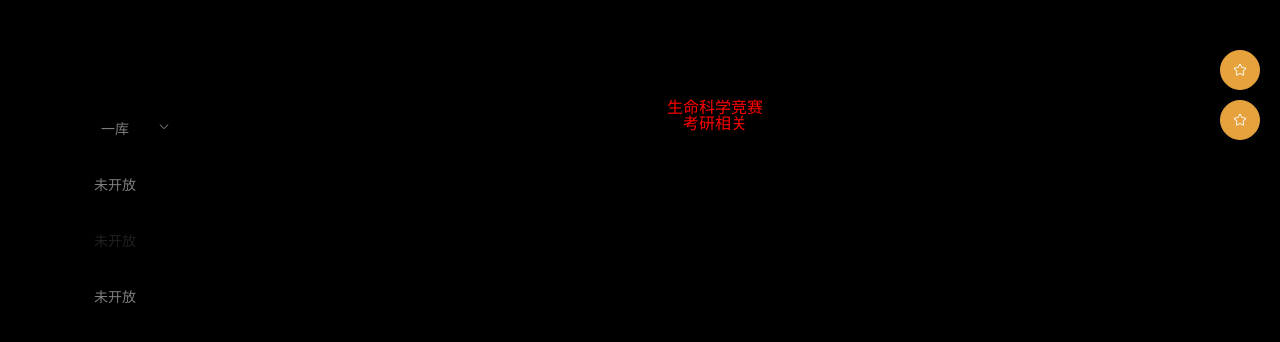
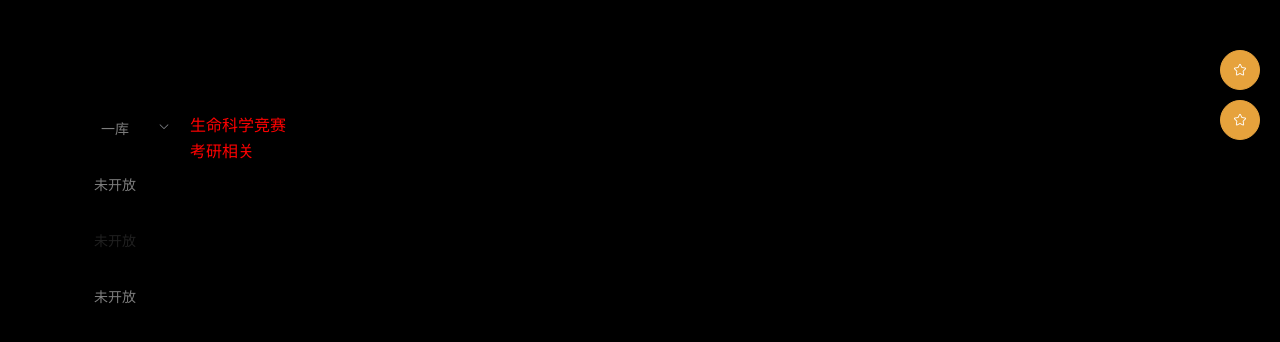
Before and after one commit to lsm404/vue-component, a Vue app: page /#/index/recursive in a window 1280 px wide. Shown: the top 342 px of the page. Built offline with nearby package versions, Linux system fonts and the light colour scheme.

Commit message:
递归组件

```diff
--- a/src/assets/json/menu.json
+++ b/src/assets/json/menu.json
@@ -55,7 +55,33 @@
               "id": 71,
               "father_id": 1,
               "status": 1,
-              "name": "添加"
+              "name": "心理学",
+              "_child": [
+                {
+                    "id": 8,
+                    "father_id": 7,
+                    "status": 1,
+                    "name": "社会心理学"
+                },
+                {
+                    "id": 9,
+                    "father_id": 7,
+                    "status": 1,
+                    "name": "人格心理学"
+                },
+                {
+                    "id": 10,
+                    "father_id": 7,
+                    "status": 1,
+                    "name": "认知心理学"
+                },
+                {
+                    "id": 11,
+                    "father_id": 7,
+                    "status": 1,
+                    "name": "生理心理学"
+                }
+            ]
           }
       ]
   },
--- a/src/components/Recursive.vue
+++ b/src/components/Recursive.vue
@@ -1,5 +1,5 @@
 <template>
-  <recursive-menu :data="data"  @change="activeIdsChange" />
+  <recursive-menu :data="data" :depth="0"  @change="activeIdsChange" />
 </template>
 
 <script>
--- a/src/components/RecursiveMenu.vue
+++ b/src/components/RecursiveMenu.vue
@@ -2,10 +2,10 @@
   <div>
     <div class="wrap">
       <div class="menu-wrap">
-        <div class="menu-item" v-for="menuItem in data" :key="menuItem.id">
+        <div class="menu-item" :style="indent" v-for="menuItem in data" :key="menuItem.id">
           <span class="menu-title" @click="clickItem(menuItem._child)">{{menuItem.name}}</span>
             <div v-if="item.length > 0 && item[0].father_id === menuItem.id">
-              <recursive-menu :data="item" />
+              <recursive-menu :data="item" :depth="depth + 1" />
             </div>
         </div>
       </div>
@@ -22,12 +22,21 @@ export default {
       item: []
     }
   },
+  computed: {
+    indent () {
+      return {transform: `translate(${this.depth * 50}px)`}
+    }
+  },
   mounted () {
     console.log('son', this.data)
   },
   props: {
     data: {
       type: Array
+    },
+    depth: {
+      type: Number,
+      default: 0
     }
   },
   watch: {
@@ -53,8 +62,13 @@ export default {
 <style lang="scss" scoped>
 .wrap {
   margin-left: 20px;
+  text-align: left;
   .menu-wrap {
+    margin: 18px 0;
+
     .menu-item {
+      margin-bottom: 10px;
+      text-align: left;
 
       .menu-title {
         color: red;
```
